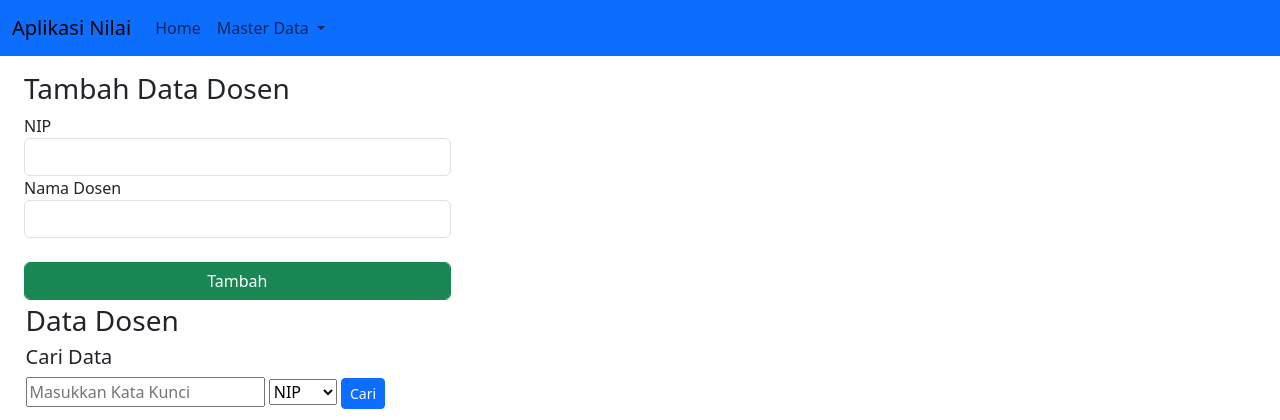
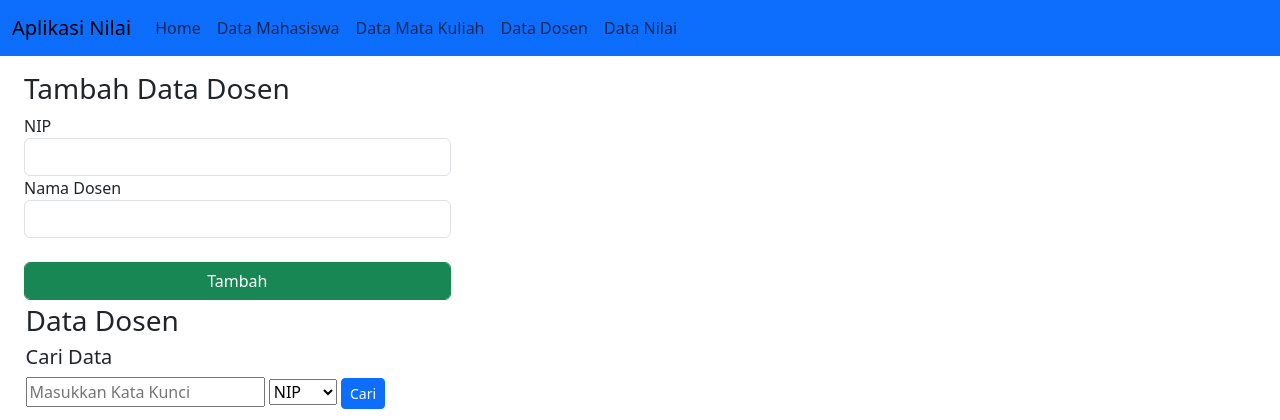
Before and after one commit to RafRizu/Aplikasi-Manajemen-Nilai, a PHP site: page /dosen.php in a window 1280 px wide. Shown: the top 420 px of the page. Run offline with PHP 8.4, Linux system fonts and the light colour scheme; data that the repository does not hold is empty.

Commit message:
update navbar, pls bagusin designnya

```diff
--- a/dosen.php
+++ b/dosen.php
@@ -10,7 +10,7 @@
 <body>
 <nav class="navbar navbar-expand-lg bg-primary">
   <div class="container-fluid">
-    <a class="navbar-brand" href="index.php">Aplikasi Nilai</a>
+    <a class="navbar-brand" href="#">Aplikasi Nilai</a>
     <button class="navbar-toggler" type="button" data-bs-toggle="collapse" data-bs-target="#navbarNavDropdown" aria-controls="navbarNavDropdown" aria-expanded="false" aria-label="Toggle navigation">
       <span class="navbar-toggler-icon"></span>
     </button>
@@ -19,17 +19,23 @@
         <li class="nav-item">
           <a class="nav-link" aria-current="page" href="index.php">Home</a>
         </li>
-        <li class="nav-item dropdown">
-          <a class="nav-link dropdown-toggle" href="#" role="button" data-bs-toggle="dropdown" aria-expanded="false">
-            Master Data
-          </a>
-          <ul class="dropdown-menu">
-            <li><a class="dropdown-item" href="mahasiswa.php">Data Mahasiswa</a></li>
-            <li><a class="dropdown-item" href="matkul.php">Data Mata Kuliah</a></li>
-            <li><a class="dropdown-item" href="dosen.php">Data Dosen</a></li>
-            <li><a class="dropdown-item" href="nilai.php">Data Nilai</a></li>
-          </ul>
+        <li class="nav-item">
+          <a class="nav-link" href="mahasiswa.php">Data Mahasiswa</a>
+          <!-- <a class="nav-link" aria-current="page" href="#">Home</a> -->
         </li>
+        <li class="nav-item">
+          <a class="nav-link" href="matkul.php">Data Mata Kuliah</a>
+          <!-- <a class="nav-link" aria-current="page" href="#">Home</a> -->
+        </li>
+        <li class="nav-item">
+          <a class="nav-link" href="dosen.php">Data Dosen</a>
+          <!-- <a class="nav-link" aria-current="page" href="#">Home</a> -->
+        </li>
+        <li class="nav-item">
+          <a class="nav-link" href="nilai.php">Data Nilai</a>
+          <!-- <a class="nav-link" aria-current="page" href="#">Home</a> -->
+        </li>
+
       </ul>
     </div>
   </div>
```
Also changed, not shown: mahasiswa.php (+17 -11 lines), matkul.php (+17 -11 lines), nilai.php (+17 -11 lines).
